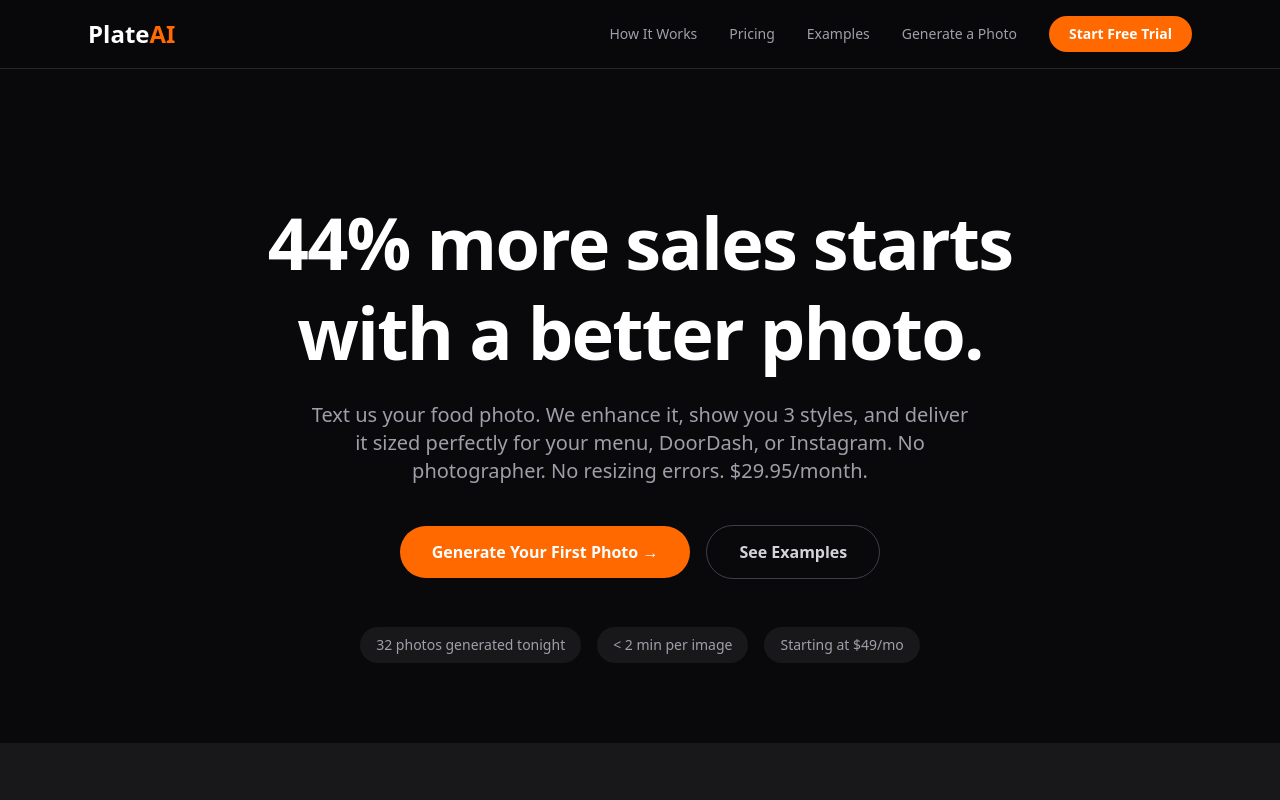
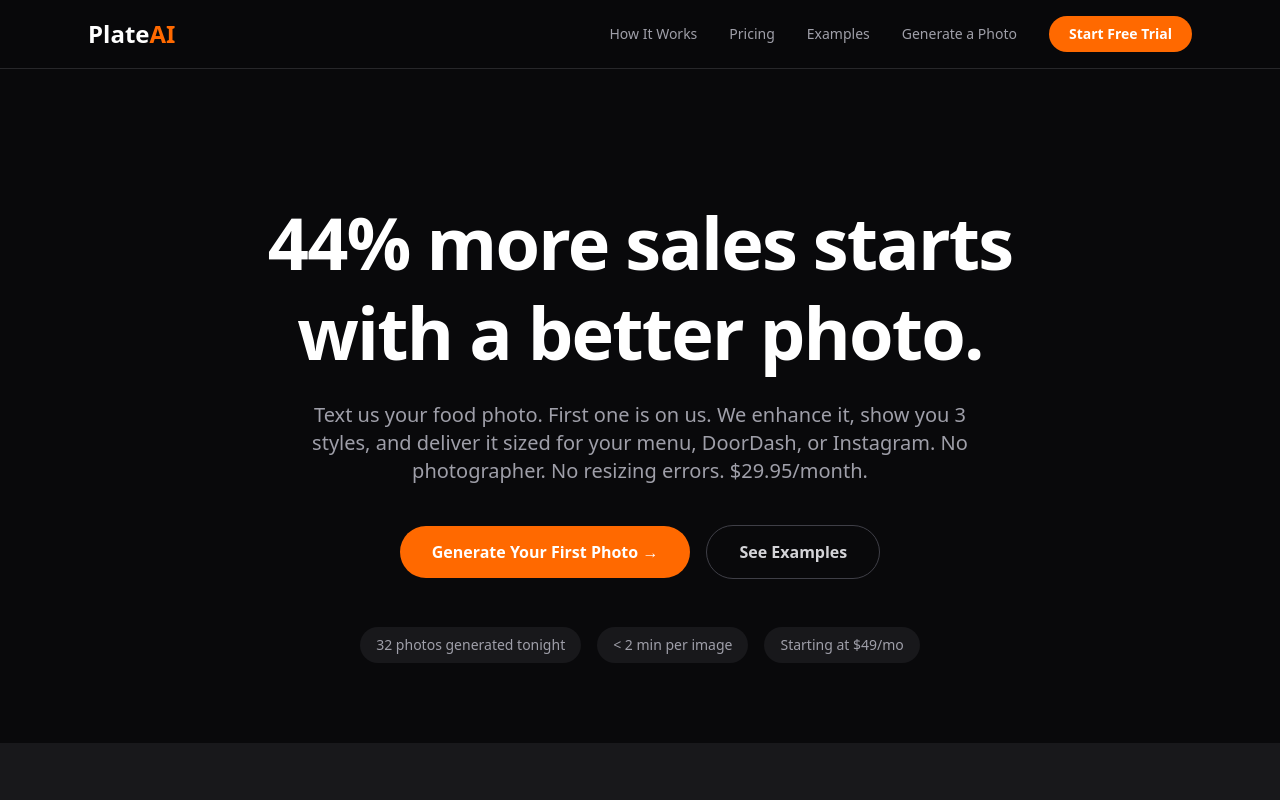
Before and after one commit to neilmetzger-nam/plateai-website, a Next.js app: page / in a window 1280 px wide. Shown: the top 800 px of the page. Built offline with nearby package versions, Linux system fonts and the light colour scheme; no server answers.

Commit message:
Landing page: first photo free + Made for Restaurants tagline

```diff
--- a/app/page.tsx
+++ b/app/page.tsx
@@ -62,7 +62,7 @@ export default function Home() {
       <section className="px-6 pb-20 pt-24 md:pt-32">
         <div className="mx-auto max-w-4xl text-center">
           <h1 className="text-4xl font-bold leading-tight tracking-tight text-white md:text-6xl lg:text-7xl">44% more sales starts with a better photo.</h1>
-          <p className="mx-auto mt-6 max-w-2xl text-lg text-zinc-400 md:text-xl">Text us your food photo. We enhance it, show you 3 styles, and deliver it sized perfectly for your menu, DoorDash, or Instagram. No photographer. No resizing errors. $29.95/month.</p>
+          <p className="mx-auto mt-6 max-w-2xl text-lg text-zinc-400 md:text-xl">Text us your food photo. First one is on us. We enhance it, show you 3 styles, and deliver it sized for your menu, DoorDash, or Instagram. No photographer. No resizing errors. $29.95/month.</p>
           <div className="mt-10 flex flex-col items-center justify-center gap-4 sm:flex-row">
             <Link href="/generate" className="rounded-full bg-orange-500 px-8 py-3.5 text-base font-semibold text-white transition hover:bg-orange-600">Generate Your First Photo →</Link>
             <a href="#examples" className="rounded-full border border-zinc-700 px-8 py-3.5 text-base font-semibold text-zinc-300 transition hover:border-zinc-500 hover:text-white">See Examples</a>
```
